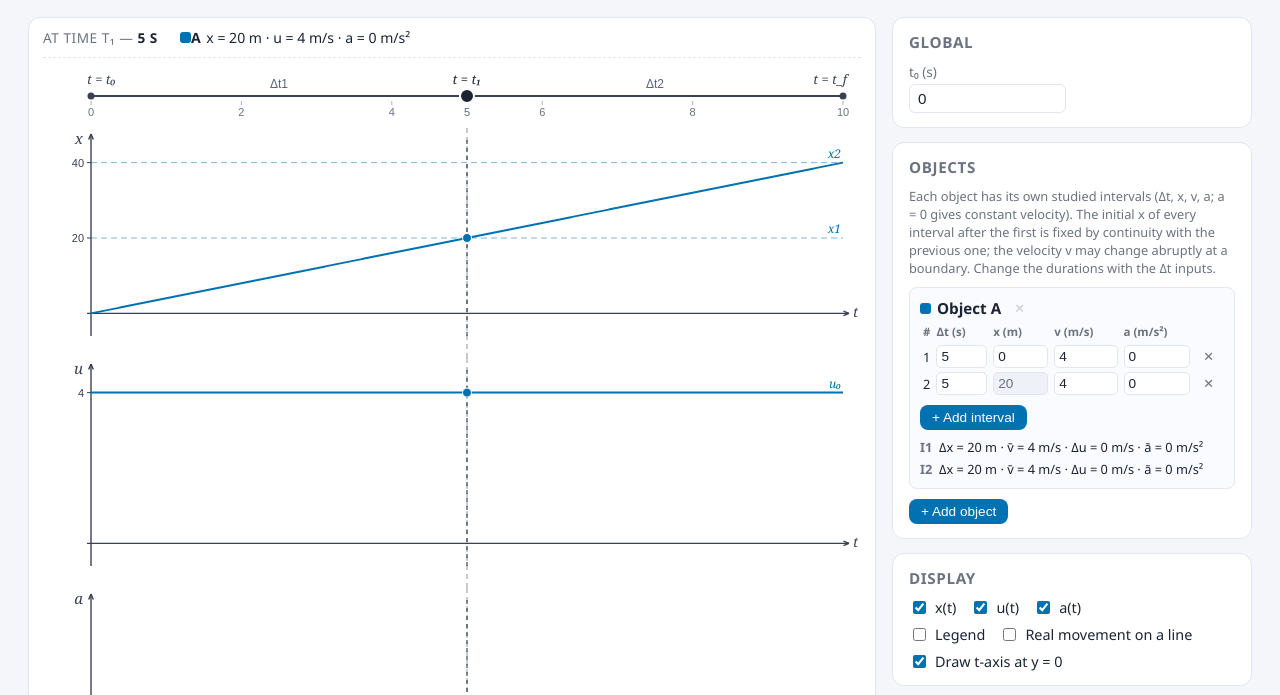
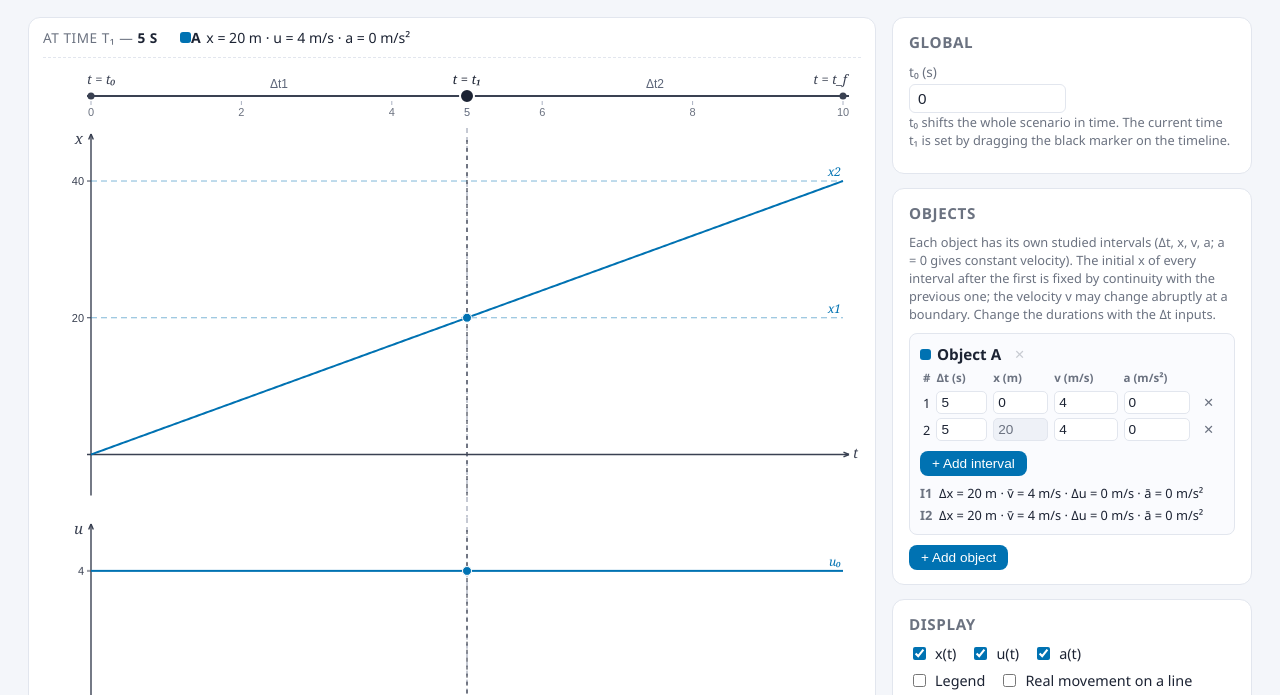
Before and after one commit to Lia-mon/hs_phy_notes, a plain HTML site: page index.html in a window 1280 px wide. Shown: the part 80-775 px from the top of the page. Drawn offline with Linux system fonts and the light colour scheme.

Commit message:
improving the aspect ratio of the plots and minor ui touches

```diff
--- a/app.js
+++ b/app.js
@@ -370,12 +370,12 @@ function drawTimeline(canvas) {
 
   const y = h / 2;
 
-  // main line
+  // main line — same horizontal extent as the plots' t-axis
   ctx.strokeStyle = "#3a4152";
   ctx.lineWidth = 2;
   ctx.beginPath();
-  ctx.moveTo(PAD.left, y);
-  ctx.lineTo(w - PAD.right, y);
+  ctx.moveTo(PAD.left - 4, y);
+  ctx.lineTo(w - PAD.right + 6, y);
   ctx.stroke();
   ctx.lineWidth = 1;
 
@@ -401,6 +401,8 @@ function drawTimeline(canvas) {
     ctx.textAlign = "center";
     bounds.forEach((b, i) => {
       const cx = (timeToX(b.start, w) + timeToX(b.end, w)) / 2;
+      // skip labels that would collide with the t₁ marker label
+      if (Math.abs(cx - timeToX(state.t1, w)) < 34) return;
       ctx.fillText("Δt" + (i + 1), cx, y - 8);
     });
     ctx.textAlign = "start";
@@ -437,8 +439,17 @@ function drawTimeline(canvas) {
   ctx.lineWidth = 1;
   ctx.fillStyle = INK;
   ctx.font = "italic 13px Georgia, serif";
-  ctx.textAlign = "center";
-  ctx.fillText("t = t₁", mx, y - 12);
+  // keep the t₁ label clear of the t₀ / t_f corner labels
+  const t1w = ctx.measureText("t = t₁").width;
+  const tfW = ctx.measureText("t = t_f").width;
+  const tfStart = timeToX(tEnd(), w) + 4 - tfW; // t_f label extends leftward
+  const t0x = timeToX(state.t0, w);
+  const t0End = t0x - 4 + ctx.measureText("t = t₀").width; // t0 label extends rightward
+  let lx = mx, align = "center";
+  if (lx + t1w / 2 > tfStart - 8) { lx = Math.min(mx - 10, tfStart - 10); align = "right"; }
+  if (lx - t1w / 2 < t0End + 8) { lx = Math.max(mx + 10, t0End + 8); align = "left"; }
+  ctx.textAlign = align;
+  ctx.fillText("t = t₁", lx, y - 12);
   ctx.textAlign = "start";
 
   // tick marks (labels skipped where a boundary value is shown)
@@ -986,11 +997,17 @@ const codeIn = document.getElementById("in-code");
 document.getElementById("btn-export").addEventListener("click", async () => {
   const code = btoa(unescape(encodeURIComponent(serializeState())));
   codeOut.value = code;
+  const btn = document.getElementById("btn-export");
+  let copied = false;
   try {
     await navigator.clipboard.writeText(code);
+    copied = true;
   } catch (e) {
     codeOut.select(); // user can copy manually
   }
+  const old = btn.textContent;
+  btn.textContent = copied ? "Copied ✓" : "Select & copy";
+  setTimeout(() => (btn.textContent = old), 1500);
 });
 
 document.getElementById("btn-import").addEventListener("click", () => {
--- a/index.html
+++ b/index.html
@@ -64,6 +64,7 @@
             <input id="in-t0" type="number" step="0.5" value="0" />
           </label>
         </div>
+        <p class="hint">t₀ shifts the whole scenario in time. The current time t₁ is set by dragging the black marker on the timeline.</p>
       </div>
 
       <div class="card">
--- a/style.css
+++ b/style.css
@@ -17,7 +17,7 @@ body {
   color: var(--ink);
 }
 
-header { padding: 20px 28px 8px; }
+header { padding: 20px 28px 8px; max-width: 1352px; margin: 0 auto; }
 header h1 { margin: 0 0 4px; font-size: 1.5rem; }
 .subtitle { margin: 0; color: var(--muted); font-size: 0.95rem; }
 
@@ -28,6 +28,10 @@ main {
   gap: 16px;
   padding: 12px 28px 28px;
   align-items: start;
+}
+@media (min-width: 1700px) {
+  main { grid-template-columns: minmax(0, 1240px) minmax(300px, 380px); }
+  header { max-width: 1636px; }
 }
 .left-col { min-width: 0; }
 @media (max-width: 900px) {
@@ -52,7 +56,7 @@ main {
 /* ---- plots ---- */
 .plots-card { padding: 10px 14px; }
 #timeline { height: 64px; cursor: default; }
-.plot-row { height: 230px; }
+.plot-row { aspect-ratio: 2.1; min-height: 240px; max-height: 460px; }
 
 canvas {
   display: block;
@@ -154,6 +158,7 @@ canvas {
 
 /* ---- share card ---- */
 #btn-export, #btn-import { width: 100%; margin-bottom: 8px; }
+#btn-import { background: var(--muted); }
 textarea {
   width: 100%;
   box-sizing: border-box;
```
